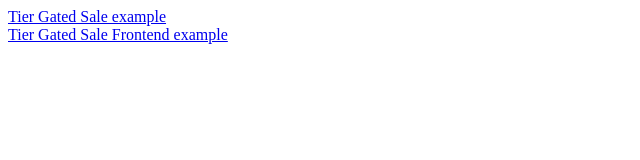
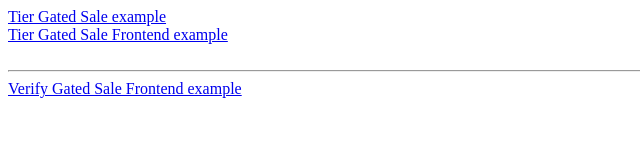
Before and after one commit to unegma/rain-examples, a website: page index.html in a window 1280 px wide. Shown: the whole page, without its empty margins (0-640 px from the left). Drawn offline with Linux system fonts and the light colour scheme.

Commit message:
Add another link]

```diff
--- a/index.html
+++ b/index.html
@@ -5,7 +5,9 @@
 <body>
     <div>
         <a href="https://rain-tier-gated-sale.unegma.work">Tier Gated Sale example</a><br/>
-        <a href="https://rain-tier-gated-sale.unegma.work">Tier Gated Sale Frontend example</a>
+        <a href="https://rain-tier-gated-sale.unegma.work">Tier Gated Sale Frontend example</a><br/><br/>
+        <hr/>
+        <a href="https://rain-verify-gated-sale.unegma.work">Verify Gated Sale Frontend example</a>
     </div>
 </body>
 </html>
```
